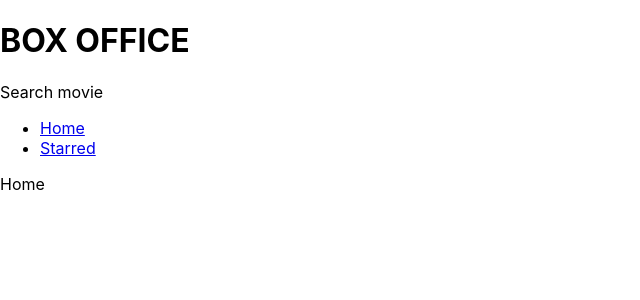
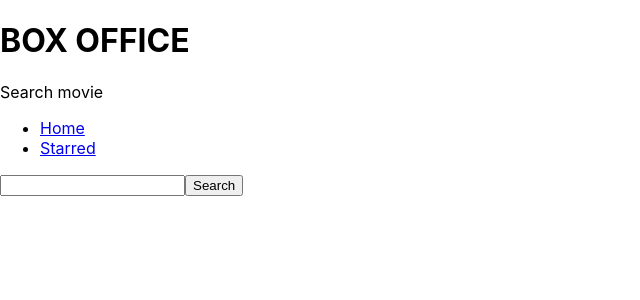
Before and after one commit to Riteshk64/Box-office, a React (Create React App) app: page / in a window 1280 px wide. Shown: the top 300 px of the page, without its empty margins (0-640 px from the left). Built offline with nearby package versions, Linux system fonts and the light colour scheme.

Commit message:
Created the search funtion and search box.

```diff
--- a/src/pages/Home.jsx
+++ b/src/pages/Home.jsx
@@ -1,5 +1,32 @@
+import { useState } from 'react';
+
 const Home = () => {
-  return <div>Home</div>;
+  const [searchStr, setSearchStr] = useState('');
+
+  const searchOnInputChange = ev => {
+    setSearchStr(ev.target.value);
+  };
+
+  const onSearch = async ev => {
+    ev.preventDefault();
+
+    const response = await fetch(
+      `https://api.tvmaze.com/search/shows?q=${searchStr}`
+    );
+    const body = await response.json();
+    console.log(body);
+
+    // https://api.tvmaze.com/search/shows?q=girls
+  };
+
+  return (
+    <div>
+      <form onSubmit={onSearch}>
+        <input type="text" value={searchStr} onChange={searchOnInputChange} />
+        <button type="submit">Search</button>
+      </form>
+    </div>
+  );
 };
 
 export default Home;
```
